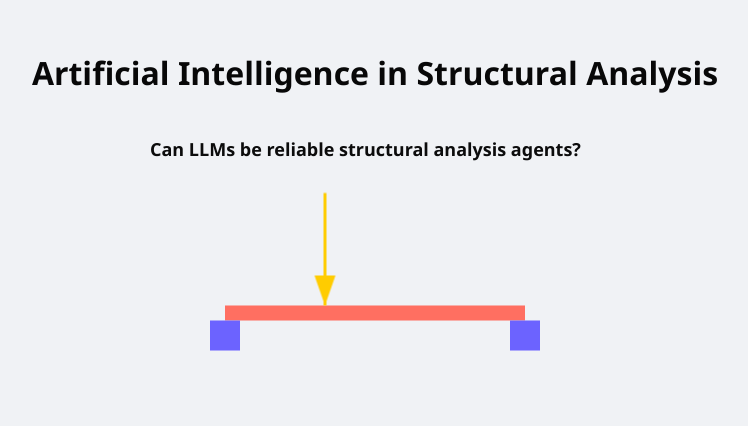
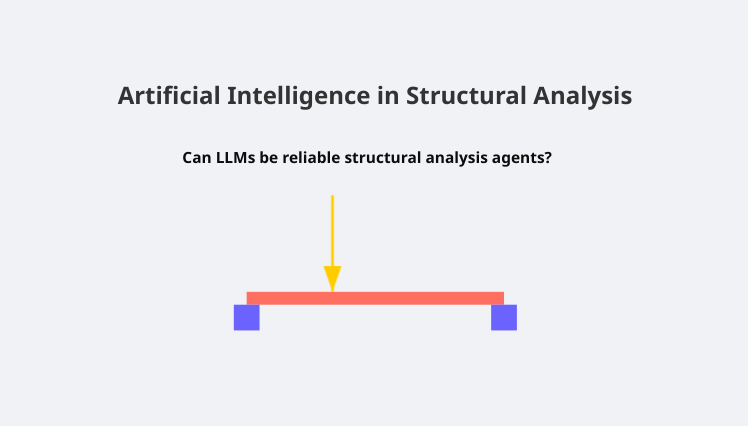
Before and after one commit to pscholar/IntelliBeamAnalyzer, a plain HTML site: page src/welcome.html in a window 1280 px wide. Shown: the part 174-600 px from the top of the page, without its empty margins (265-1013 px from the left). Drawn offline with Linux system fonts and the light colour scheme.

Commit message:
changed h1 tag of to h2 tag

```diff
--- a/src/welcome.html
+++ b/src/welcome.html
@@ -68,7 +68,7 @@
   </head>
   <body>
     <div class="container">
-      <h1>Artificial Intelligence in Structural Analysis</h1>
+      <h2>Artificial Intelligence in Structural Analysis</h2>
       <svg viewBox="0 0 800 400" xmlns="http://www.w3.org/2000/svg">
         <!-- Arrowhead Marker -->
         <defs>
```
